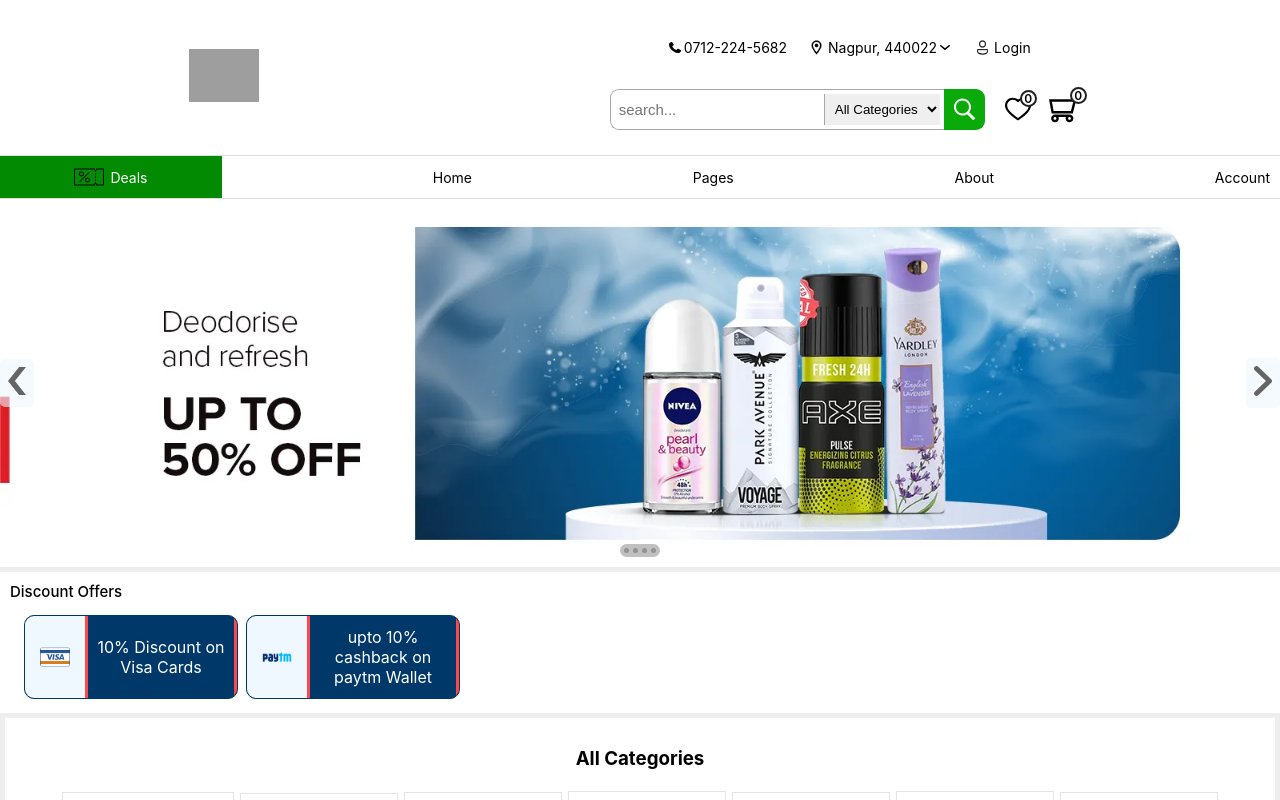
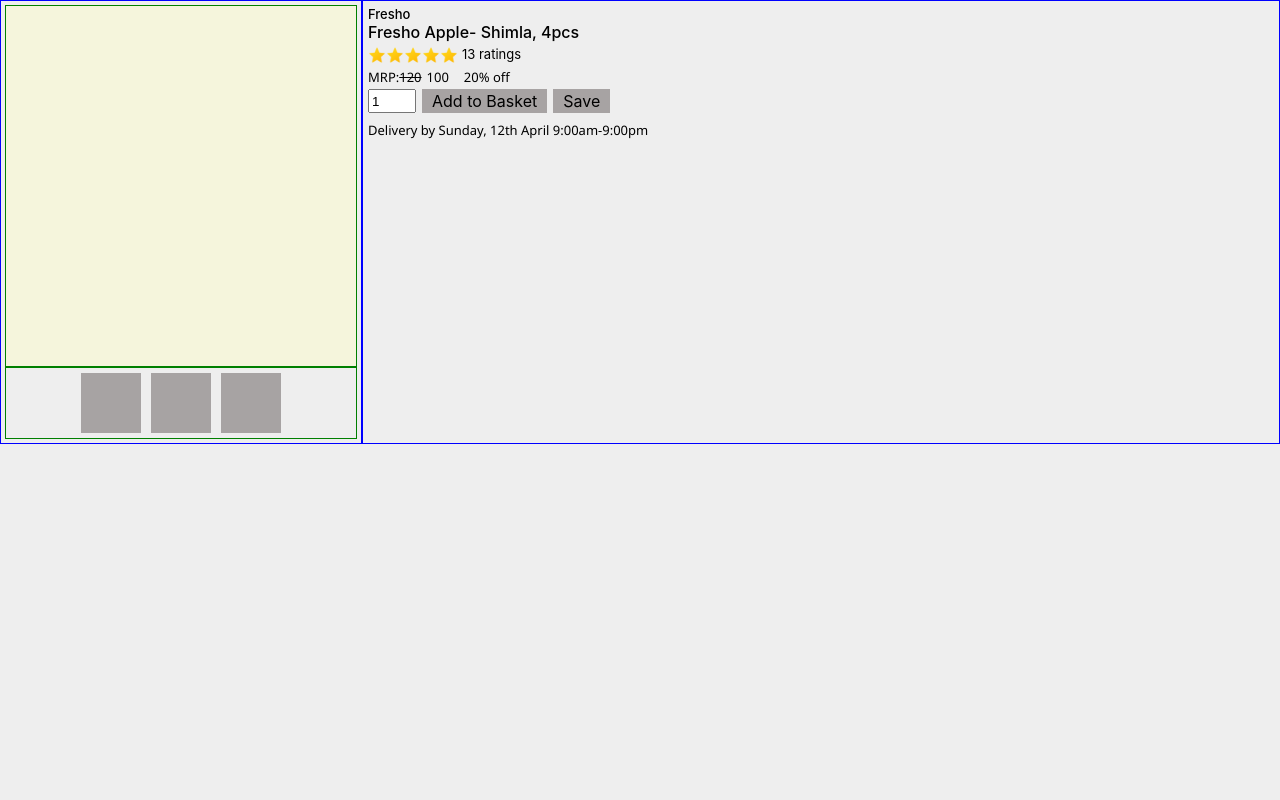
Before and after one commit to Aniket-Raut/Mark8, a React (Create React App) app: page /pp in a window 1280 px wide. Shown: the top 800 px of the page. Built offline with nearby package versions, Linux system fonts and the light colour scheme; grey boxes are pictures that could not be loaded.

Commit message:
Product page Added and a Temporary route is Added for Testing

```diff
--- /dev/null
+++ b/src/ItemPage.js
@@ -0,0 +1,55 @@
+import React from "react";
+import './itempage.css';
+import star from './assets/icons/star.png'
+
+function ProductPage(){
+    return(
+        <div className="product-page-main-cnt">
+            <div className="product-main-r1">
+                <div className="product-c1">
+                    <div className="product-img"></div>
+                    <div className="product-img-previews">
+                        <div className="product-img-preview"></div>
+                        <div className="product-img-preview"></div>
+                        <div className="product-img-preview"></div>
+                    </div>
+                </div>
+
+                <div className="product-c2">
+                    <div className="product-brand">Fresho</div>
+                    <div className="product-name">Fresho Apple- Shimla, 4pcs</div>
+                    <div className="product-ratings-container">
+                        <div className="product-ratings">
+                            <img src={star} width='18px'></img>
+                            <img src={star} width='18px'></img>
+                            <img src={star} width='18px'></img>
+                            <img src={star} width='18px'></img>
+                            <img src={star} width='18px'></img>
+                        </div>
+                        <div className="product-total-ratings">13 ratings</div>
+
+                    </div>
+                    <div className="product-mrp">MRP:
+                        <strike>120</strike>
+                        <div className="product-discounted-price">100</div>
+                        <div className="product-discount-perc"> 20% off</div>
+                    </div>
+                    <div className="product-btn-row1">
+                        <input type='number' defaultValue='1'></input>
+                        {/* <button>Add to Basket</button> */}
+                        <div className="product-to-basket-btn">Add to Basket</div>
+                        <div className="product-save-btn">Save</div>
+                    </div>
+                    <div className="product-delivery-timeslot">
+                        Delivery by Sunday, 12th April 9:00am-9:00pm
+                    </div>
+                    <div className="product-quantity-options">
+
+                    </div>
+                </div>
+            </div>
+        </div>
+    )
+}
+
+export default ProductPage;
--- a/src/index.js
+++ b/src/index.js
@@ -3,10 +3,18 @@
 import './index.css';
 import App from './App';
 import reportWebVitals from './reportWebVitals';
+import { BrowserRouter, Route, Routes } from 'react-router-dom';
+import ProductPage from './ItemPage';
 
 ReactDOM.render(
   <React.StrictMode>
-    <App />
+    <BrowserRouter>
+      <Routes>
+        <Route exact path='/' element={<App />}></Route>
+        <Route path='/pp/*' element={<ProductPage></ProductPage>}></Route>
+      </Routes>
+    </BrowserRouter>
+
   </React.StrictMode>,
   document.getElementById('root')
 );
--- /dev/null
+++ b/src/itempage.css
@@ -0,0 +1,112 @@
+.product-main-r1{
+    display: flex;
+    flex-direction: row;
+}
+
+.product-c1{
+    display: flex;
+    flex-direction: column;
+    justify-content: center;
+    border: 1px solid blue;
+    padding: 4px;
+}
+
+.product-img{
+    background-color: beige;
+    border: 1px solid green;
+    width: 350px;
+    height: 360px;
+}
+
+.product-img-previews{
+    display: flex;
+    flex-direction: row;
+    justify-content: center;
+    border: 1px solid green;
+}
+.product-img-preview{
+    background-color: #a7a3a3;
+    width: 60px;
+    height: 60px;
+    margin: 5px;
+}
+
+
+.product-c2{
+    display: flex;
+    flex-direction: column;
+    padding: 5px;
+    border: 1px solid blue;
+    width: 100%;
+}
+.product-brand{
+    font-size: 13px;
+    font-weight: 500;
+}
+.product-mrp{
+    display: flex;
+    flex-direction: row;
+    font-size: 13px;
+    /* font-weight: 400; */
+    font-family:'Segoe UI', Tahoma, Geneva, Verdana, sans-serif;
+}
+.product-discounted-price{
+    margin-left: 5px;
+}
+.product-discount-perc{
+    margin-left: 15px;
+}
+
+.product-name{
+    font-size: 16px;
+    font-weight: 500;
+}
+.product-ratings-container{
+    display: flex;
+    flex-direction: row;
+    padding: 4px;
+    padding-left: 0px;
+}
+.product-ratings{
+    display: flex;
+    flex-direction: row;
+}
+.product-total-ratings{
+    margin-left: 4px;
+    font-size: 13px;
+}
+
+.product-btn-row1{
+    display: flex;
+    flex-direction: row;
+}
+.product-btn-row1 input{
+    width: 40px;
+    margin: 3px;
+    margin-left: 0px;
+}
+.product-to-basket-btn{
+    background-color: #a7a3a3;
+    padding: 2px;
+    padding-left: 10px;
+    padding-right: 10px;
+    margin: 3px;
+}
+
+.product-save-btn{
+    background-color: #a7a3a3;
+    padding: 2px;
+    padding-left: 10px;
+    padding-right: 10px;
+    margin: 3px;
+}
+
+.product-delivery-timeslot{
+    font-size: 13px;
+    margin-top: 5px;
+    font-family:'Segoe UI', Tahoma, Geneva, Verdana, sans-serif;
+}
+
+.product-quantity-options{
+    background-color: green;
+}
```
